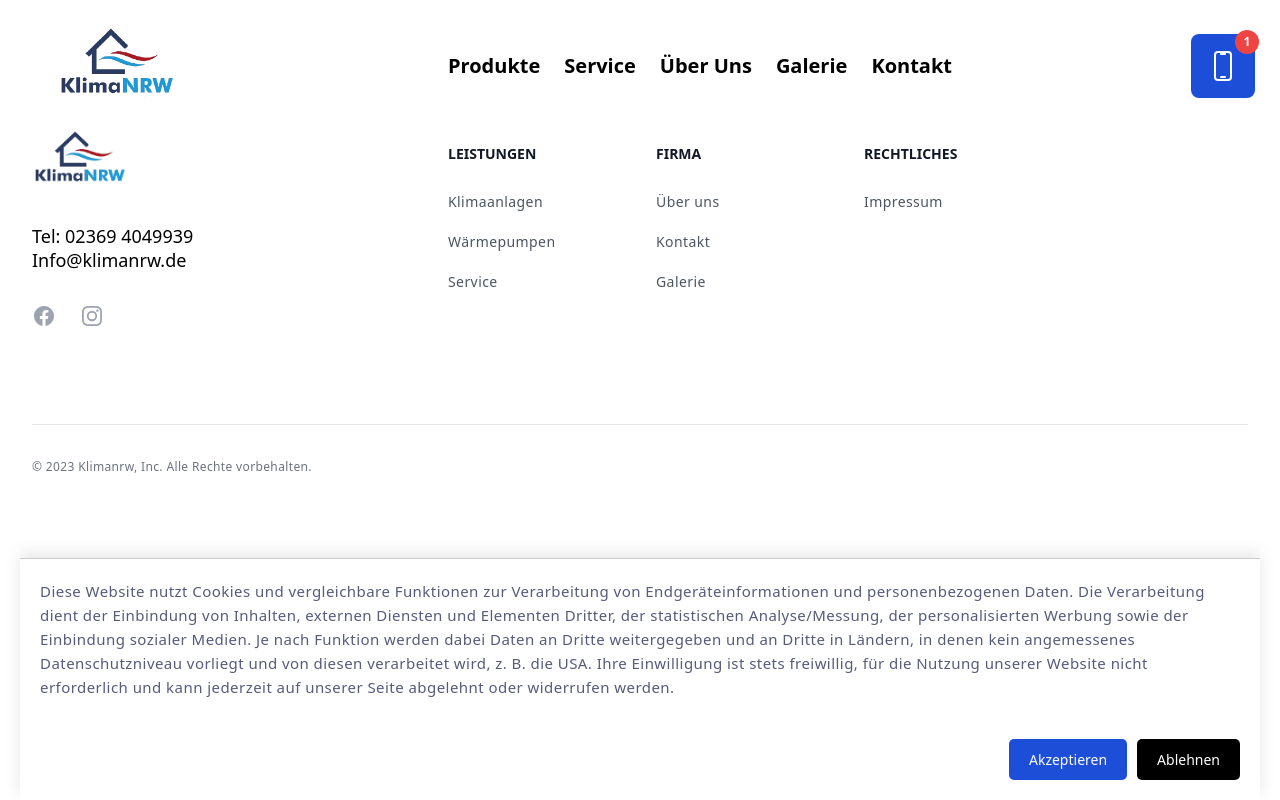
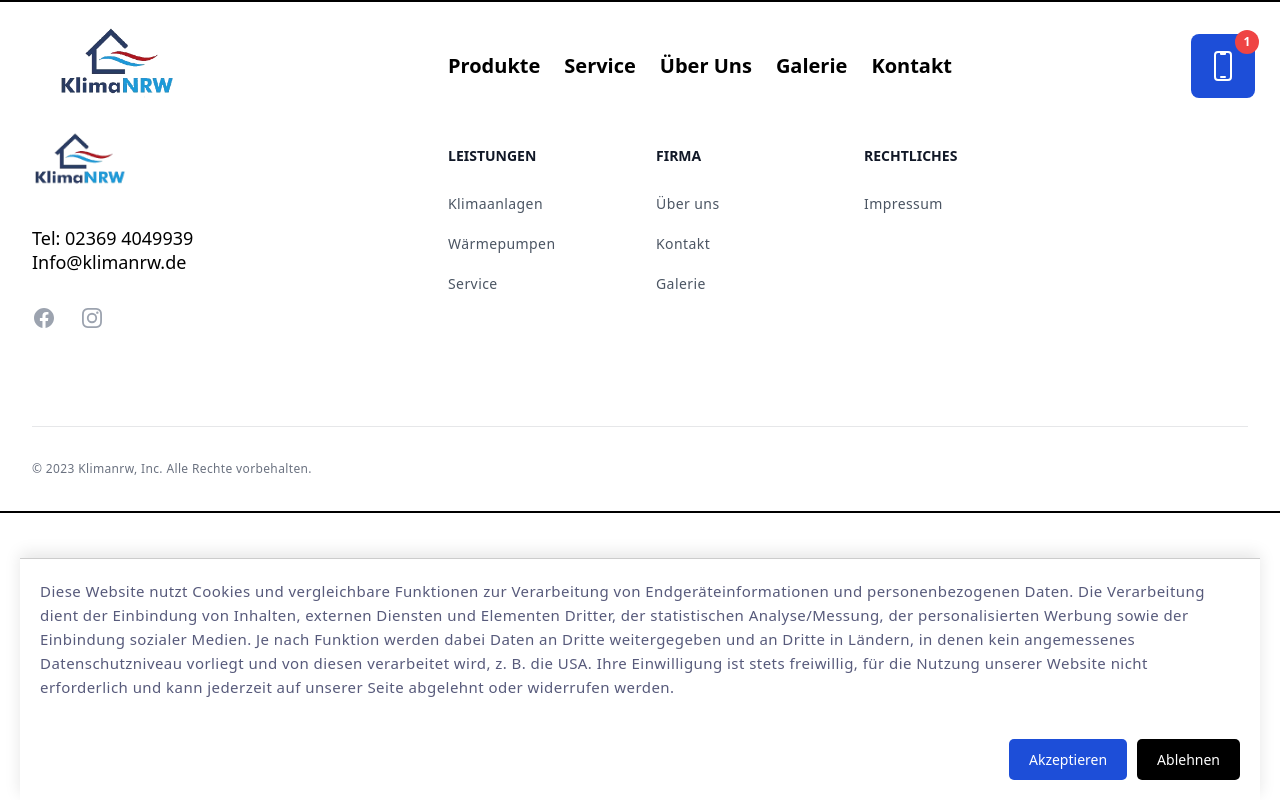
Before and after one commit to maazmasood/react, a Next.js app: page /components/Footer in a window 1280 px wide. Shown: the top 800 px of the page. Built offline with nearby package versions, Linux system fonts and the light colour scheme.

Commit message:
Update Footer.js

```diff
--- a/pages/components/Footer.js
+++ b/pages/components/Footer.js
@@ -47,7 +47,7 @@ const navigation = {
 
 export default function Footer() {
     return (
-        <footer className="bg-white z-50" aria-labelledby="footer-heading">
+       <footer className="bg-white z-50" aria-labelledby="footer-heading" style={{ borderTop: '2px solid black' }}>
             <h2 id="footer-heading" className="sr-only">
                 Footer
             </h2>
```
